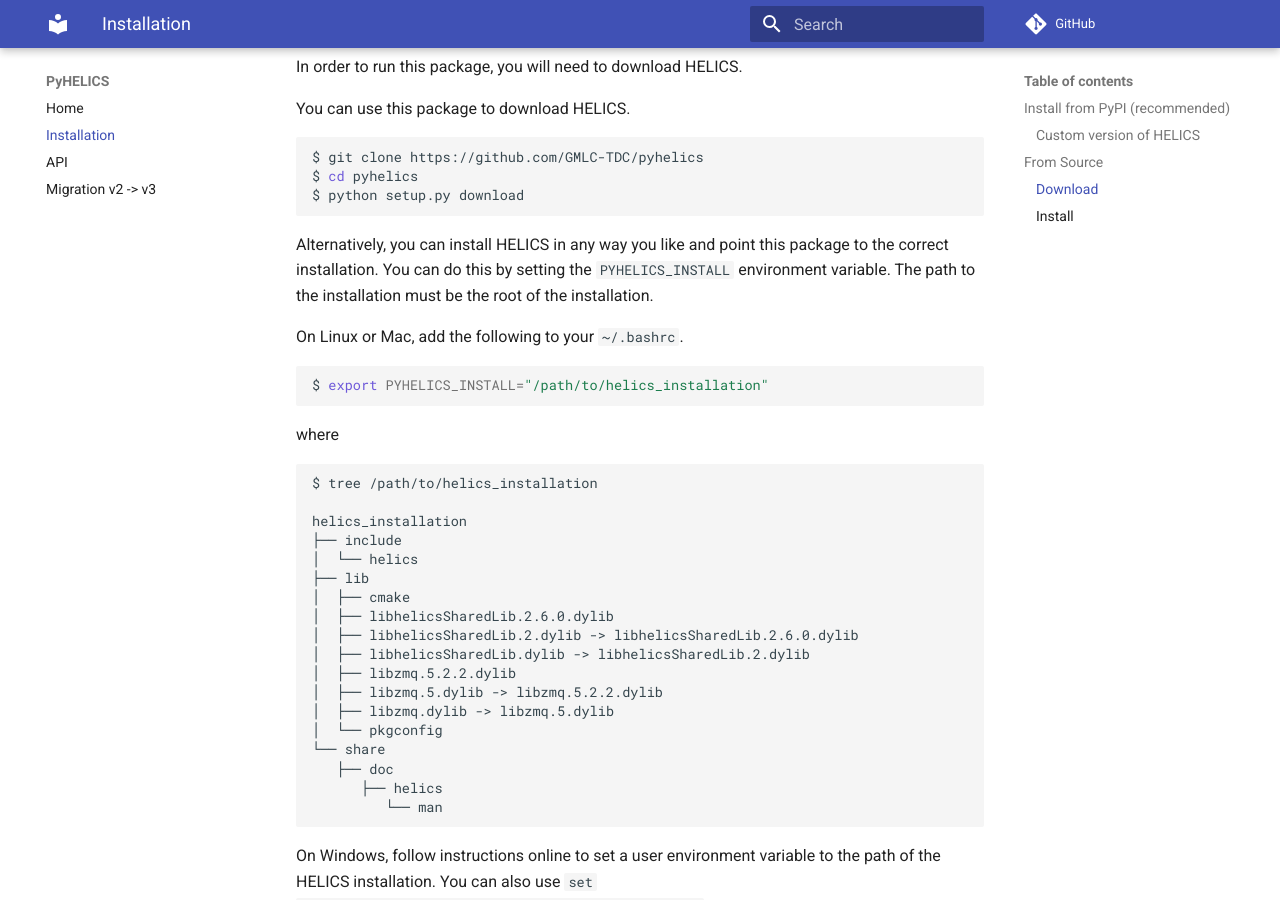
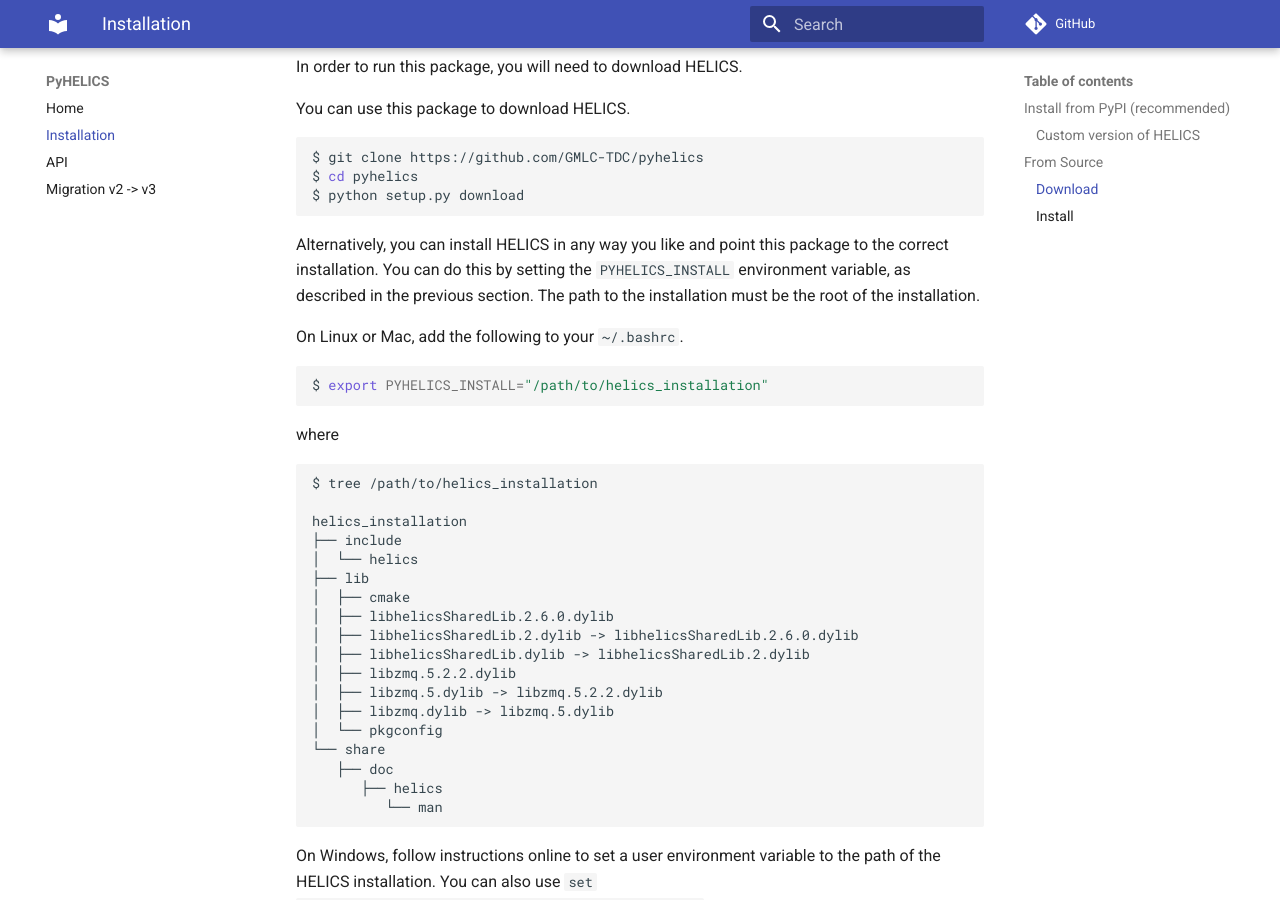
Before and after one commit to GMLC-TDC/pyhelics, an MkDocs documentation site: the page built from docs/installation.md, in a window 1280 px wide and 900 px high, scrolled down 2833 px. Built offline with MkDocs 1.6.1 and Material for MkDocs 9.7.7, drawn with Linux system fonts in a browser that asks for light colours; comment, search, counter and statistics services are not loaded.

Commit message:
Update documentation

````diff
--- a/docs/installation.md
+++ b/docs/installation.md
@@ -145,7 +145,7 @@
 ```
 
 Alternatively, you can install HELICS in any way you like and point this package to the correct installation.
-You can do this by setting the `PYHELICS_INSTALL` environment variable.
+You can do this by setting the `PYHELICS_INSTALL` environment variable, as described in the previous section.
 The path to the installation must be the root of the installation.
 
 On Linux or Mac, add the following to your `~/.bashrc`.
````
